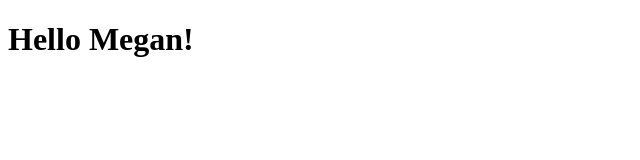
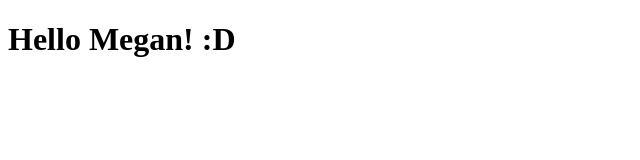
Before and after one commit to SaltyCola/Coursera-WebDevClasses, a plain HTML site: page site/index.html in a window 1280 px wide. Shown: the full height of the page, 0-640 px from the left. Drawn offline with Linux system fonts and the light colour scheme.

Commit message:
Added smile.

```diff
--- a/site/index.html
+++ b/site/index.html
@@ -4,6 +4,6 @@
     <title>Hello World!</title>
 </head>
 <body>
-    <h1>Hello Megan!</h1>
+    <h1>Hello Megan! :D</h1>
 </body>
 </html>
```
